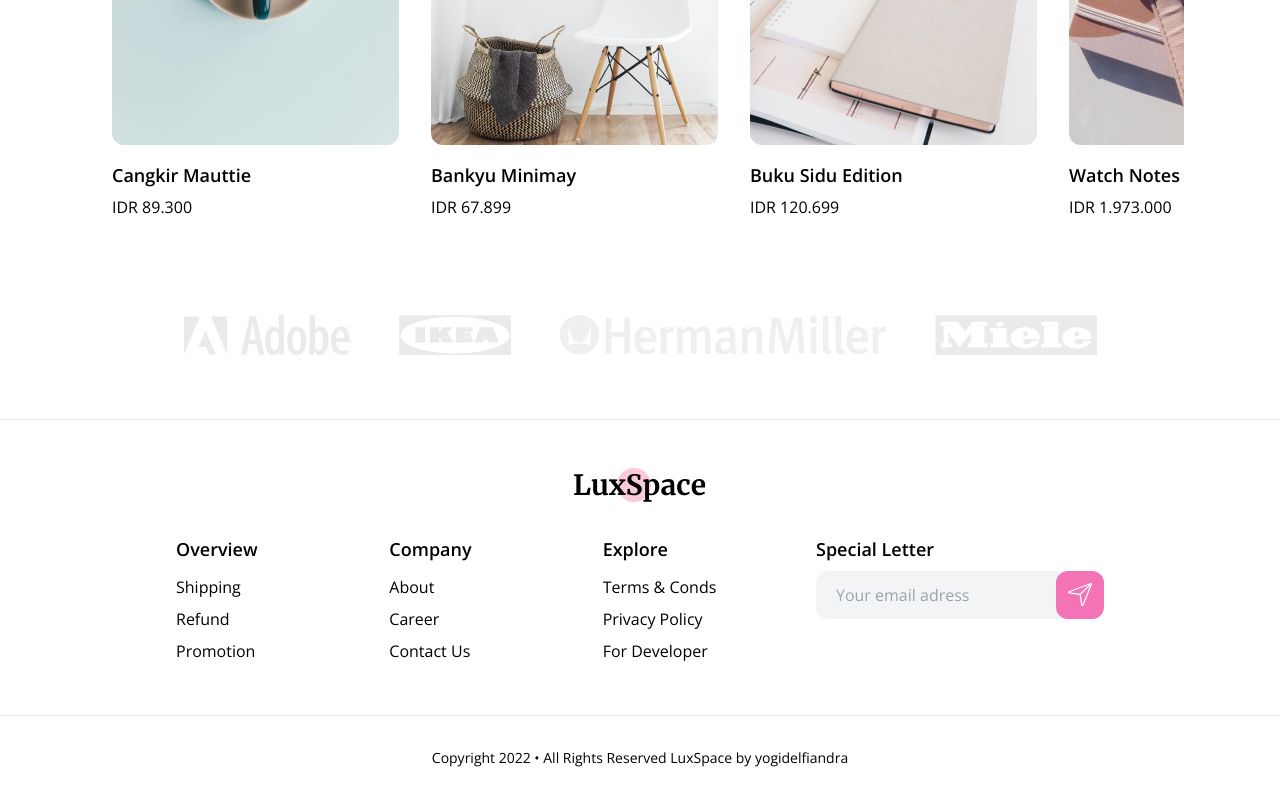
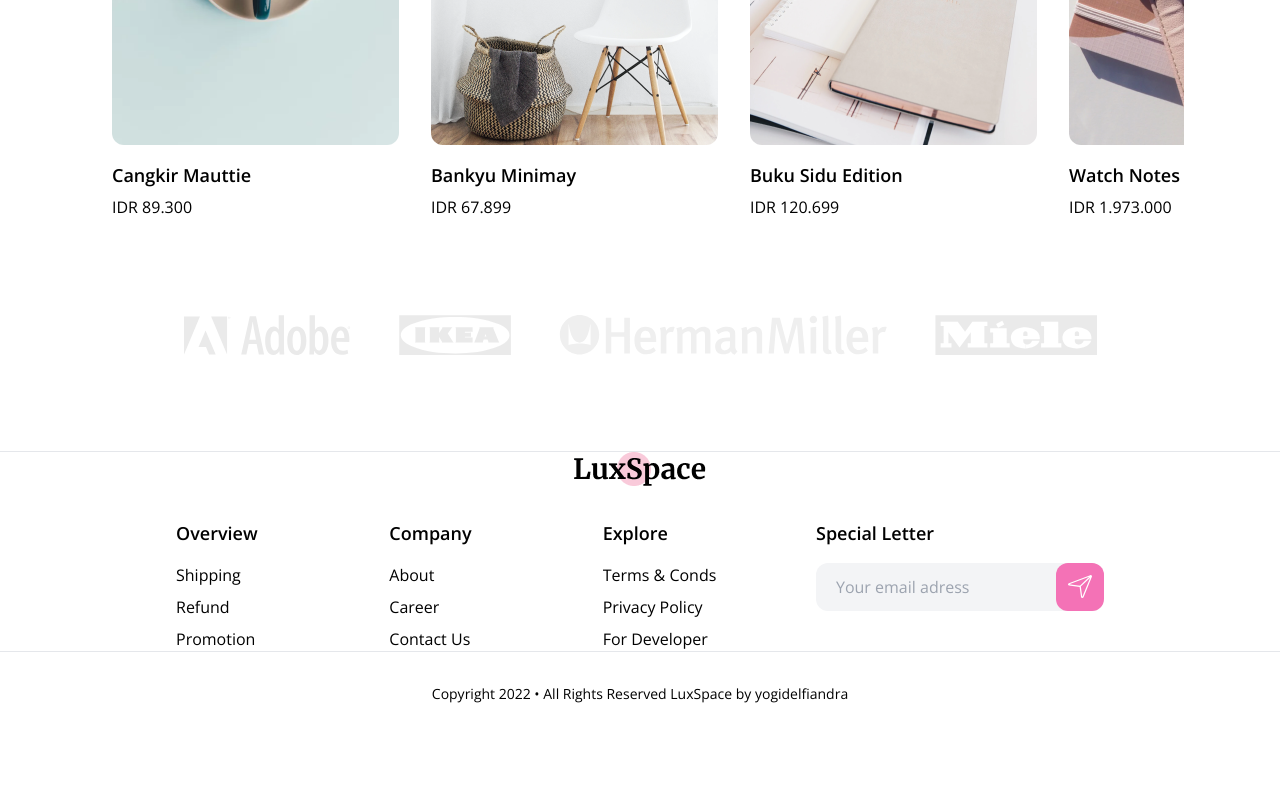
Before and after one commit to yogidelfiandra/luxspace-web, a React (Create React App) app: page / in a window 1280 px wide. Shown: the part 1624-2424 px from the top of the page. After the commit the page ends 2360 px from the top, so only its background shows below. Built offline with nearby package versions, Linux system fonts and the light colour scheme; the HTML template or start-up script is replaced by a standard one.

Commit message:
repair code Sitemap section

```diff
--- a/src/parts/Sitemap.js
+++ b/src/parts/Sitemap.js
@@ -1,10 +1,11 @@
 import React from 'react';
+import { Link } from 'react-router-dom';
 
 export default function Sitemap() {
   return (
     <section className=''>
-      <div className='border-t border-b border-gray-200 py-12 mt-16 px-4'>
-        <div className='flex justify-center mb-8'>
+      <div className='border-t border-b border-gray-200 py-18 mt-18 px-4 xl:mt-24 xl:py-18'>
+        <div className='flex justify-center mb-8 xl:mb-18'>
           <img
             src='images/content/logo.png'
             alt='Luxspace | Fulfill your house with beautiful furniture'
@@ -13,73 +14,73 @@ export default function Sitemap() {
         <aside className='container mx-auto'>
           <div className='flex flex-wrap -mx-4 justify-center'>
             <div className='px-4 w-full md:w-2/12 mb-4 md:mb-0 accordion'>
-              <h5 className='text-lg font-semibold mb-2 relative'>Overview</h5>
+              <h5 className='text-lg font-semibold mb-4 relative'>Overview</h5>
               <ul className='h-0 invisible md:h-auto md:visible overflow-hidden'>
                 <li>
-                  <a href='/shipping' className='hover:underline py-1 block'>
+                  <Link to='/shipping' className='hover:underline mb-2 block'>
                     Shipping
-                  </a>
+                  </Link>
                 </li>
                 <li>
-                  <a href='/refund' className='hover:underline py-1 block'>
+                  <Link to='/refund' className='hover:underline mb-2 block'>
                     Refund
-                  </a>
+                  </Link>
                 </li>
                 <li>
-                  <a href='/promotion' className='hover:underline py-1 block'>
+                  <Link to='/promotion' className='hover:underline block'>
                     Promotion
-                  </a>
+                  </Link>
                 </li>
               </ul>
             </div>
             <div className='px-4 w-full md:w-2/12 mb-4 md:mb-0 accordion'>
-              <h5 className='text-lg font-semibold mb-2 relative'>Company</h5>
+              <h5 className='text-lg font-semibold mb-4 relative'>Company</h5>
               <ul className='h-0 invisible md:h-auto md:visible overflow-hidden'>
                 <li>
-                  <a href='/about' className='hover:underline py-1 block'>
+                  <Link to='/about' className='hover:underline mb-2 block'>
                     About
-                  </a>
+                  </Link>
                 </li>
                 <li>
-                  <a href='/career' className='hover:underline py-1 block'>
+                  <Link to='/career' className='hover:underline mb-2 block'>
                     Career
-                  </a>
+                  </Link>
                 </li>
                 <li>
-                  <a href='/contact-us' className='hover:underline py-1 block'>
+                  <Link to='/contact-us' className='hover:underline block'>
                     Contact Us
-                  </a>
+                  </Link>
                 </li>
               </ul>
             </div>
             <div className='px-4 w-full md:w-2/12 mb-4 md:mb-0 accordion'>
-              <h5 className='text-lg font-semibold mb-2 relative'>Explore</h5>
+              <h5 className='text-lg font-semibold mb-4 relative'>Explore</h5>
               <ul className='h-0 invisible md:h-auto md:visible overflow-hidden'>
                 <li>
-                  <a href='/terms-conds' className='hover:underline py-1 block'>
+                  <Link
+                    to='/terms-conds'
+                    className='hover:underline mb-2 block'
+                  >
                     Terms & Conds
-                  </a>
+                  </Link>
                 </li>
                 <li>
-                  <a
-                    href='/privacy-policy'
-                    className='hover:underline py-1 block'
+                  <Link
+                    to='/privacy-policy'
+                    className='hover:underline mb-2 block'
                   >
                     Privacy Policy
-                  </a>
+                  </Link>
                 </li>
                 <li>
-                  <a
-                    href='/for-developer'
-                    className='hover:underline py-1 block'
-                  >
+                  <Link to='/for-developer' className='hover:underline block'>
                     For Developer
-                  </a>
+                  </Link>
                 </li>
               </ul>
             </div>
             <div className='px-4 w-full md:w-3/12 mb-4 md:mb-0'>
-              <h5 className='text-lg font-semibold mb-2 relative'>
+              <h5 className='text-lg font-semibold mb-4 relative'>
                 Special Letter
               </h5>
               <form action='#'>
```
